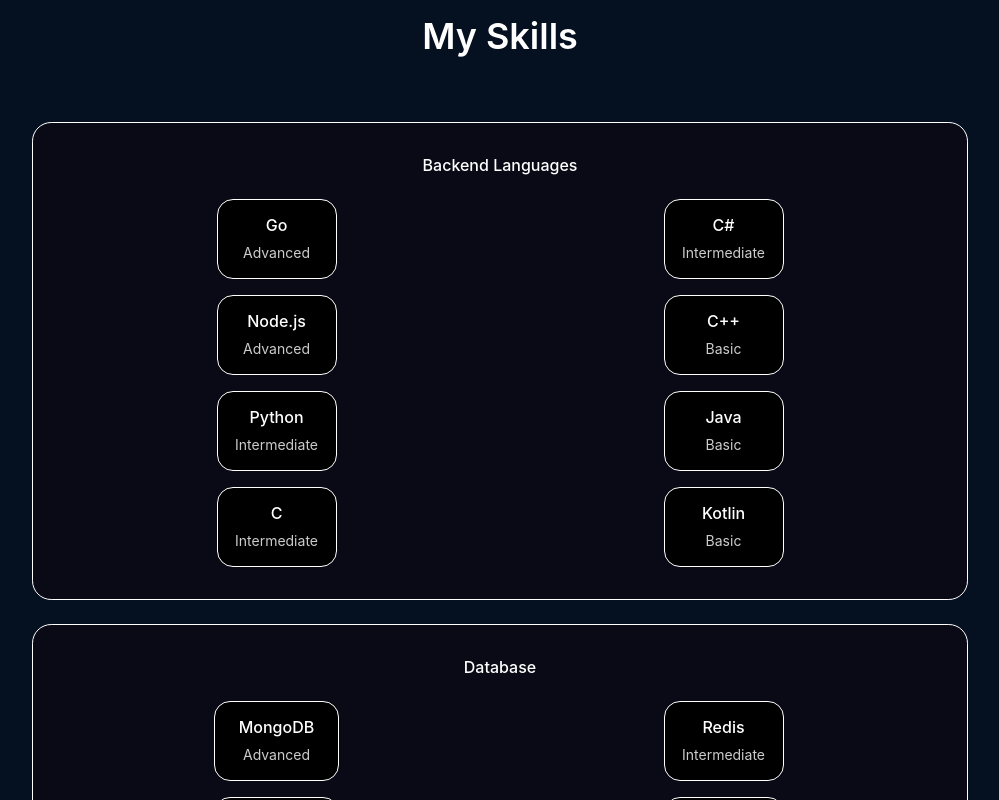
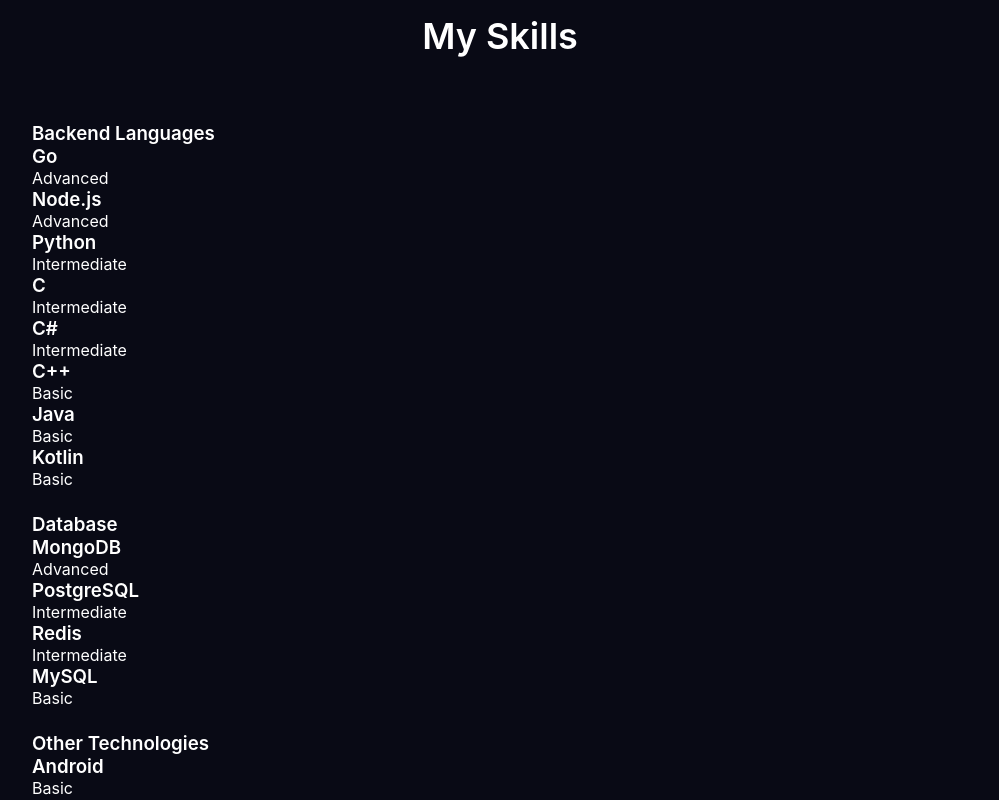
Before and after one commit to MaliQoc/my_portfolio, a React (Vite) app: page / in a window 1280 px wide. Shown: the part 1400-2200 px from the top of the page, without its empty margins (140-1139 px from the left). Built offline with nearby package versions, Linux system fonts and the light colour scheme.

Commit message:
portfolio

```diff
--- a/src/components/Skills/skills.css
+++ b/src/components/Skills/skills.css
@@ -1,76 +1,238 @@
-/* Sayfa genel ayarları */
-body {
-    background-color: #051021; /* Lacivert arka plan */
-    color: #ffffff; /* Yazılar beyaz */
+.header {
+    width: 100%;
+    position: fixed;
+    top: 0;
+    left: 0;
+    z-index: var(--z-fixed);
+    background-color: #090a15; /* Siyah arka plan */
+    box-shadow: 0 4px 6px -1px rgba(0,0,0,0.3), 0 2px 4px -2px rgba(0,0,0,0.2);
+    border-bottom-right-radius: 0.5rem; /* Hafif kavis */
+    border-bottom-left-radius: 0.5rem;
 }
 
-/* Container arka planı ve çerçeve (büyük kutu lacivert) */
-.skills-content {
-    background-color: #090a15; /* Lacivert arka plan */
-    border: 1px solid #ffffff; /* Beyaz çerçeve */
-    padding: 2rem;
-    border-radius: 1.2rem;
+/* Logo header yüksekliğine tam oturacak ve yuvarlak olacak */
+.logo-img {
+    height: calc(var(--header-height) - 0.5rem); /* biraz boşluk bırak */
+    width: auto; /* Oran korunur */
+    object-fit: cover;
+    border-radius: 50%; /* Tam yuvarlak */
+}
+
+.nav {
+    height: var(--header-height);
     display: flex;
-    flex-direction: column;
+    justify-content: space-between;
+    align-items: center;
+    column-gap: 1rem;
+}
+
+.nav-logo,
+.nav-toggle {
+    color: #ffffff; /* Beyaz yazı */
+    font-weight: var(--font-medium);
+}
+
+.nav-list {
+    display: flex;
+    column-gap: 2rem;
     align-items: center;
 }
 
-/* Skills başlığı */
-.skills-title {
-    font-size: var(--normal-font-size);
+.nav-link {
+    display: flex;
+    align-items: center; /* Yazı ve ikon yan yana */
+    font-size: var(--small-font-size);
+    color: #ffffff;
     font-weight: var(--font-medium);
-    text-align: center;
-    margin-bottom: 1.5rem;
+    transition: 0.3s;
 }
 
-/* Skills box düzeni - Grid ile otomatik sütunlar */
-.skills-box {
-    display: grid;
-    grid-template-columns: repeat(auto-fit, minmax(120px, 1fr)); /* ekran genişliğine göre otomatik sütun */
-    gap: 1.5rem; /* kutular arası boşluk */
-    width: 100%; /* kutuların containerı doldurmasını sağla */
-    justify-items: center; /* kutuları ortala */
+.nav-link i {
+    margin-right: 0.5rem; /* İkon ile yazı arası boşluk */
 }
 
-/* Grup düzeni */
-.skills-group {
-    display: flex;
-    flex-direction: column;
-    row-gap: 1rem;
+.nav-close,
+.nav-icon,
+.nav-toggle {
+    display: none;
 }
 
-/* Küçük kutular (skills verisi) - içi siyah, çerçeve beyaz */
-.skills-data {
-    display: flex;
-    flex-direction: column;
-    justify-content: center; /* Dikey ortala */
-    align-items: center;     /* Yatay ortala */
-    padding: 1rem;
-    border: 1px solid #ffffff; /* Beyaz çerçeve */
-    border-radius: 1rem;
-    background-color: #000000; /* İç siyah */
-    min-width: 120px; /* Minimum kutu genişliği */
-    min-height: 80px; /* Dikeyde yeterli alan için */
-    text-align: center; /* Yazıyı ortala */
+.active-link,
+.nav-link:hover {
+    color: #cccccc; /* Hover rengi */
 }
 
-/* Skills isim ve seviye */
-.skills-name {
-    font-size: var(--normal-font-size);
-    font-weight: var(--font-medium);
-    line-height: 18px;
-    margin-bottom: 0.5rem;
+/* ===== BREAKPOINTS ===== */
+@media screen and (max-width: 768px) {
+    .header {
+        top: initial;
+        bottom: 0;
+        box-shadow: 0 -1px 4px rgba(0,0,0,0.3);
+        border-top-left-radius: 0.5rem;
+        border-top-right-radius: 0.5rem;
+        border-bottom-left-radius: 0;
+        border-bottom-right-radius: 0;
+        padding: 0.5rem 1rem;
+        display: flex;
+        align-items: center;
+        justify-content: flex-start; /* Logo sola */
+        position: relative;
+    }
+
+    .nav-menu {
+        position: fixed;
+        bottom: -100%;
+        left: 0;
+        width: 100%;
+        background-color: #0a0a0a !important; /* Siyah mobil menü */
+        padding: 2rem 1.5rem;
+        box-shadow: 0 -1px 4px rgba(0,0,0,0.3);
+        border-radius: 0.5rem 0.5rem 0 0;
+        transition: 0.3s;
+    }
+
+    .show-menu {
+        bottom: 0;
+    }
+
+    /* SABİT GRID – HER ZAMAN 4 SÜTUN */
+    .nav-list {
+        display: grid;
+        grid-template-columns: repeat(4, 1fr);
+        gap: 1.5rem;
+        justify-items: center;
+    }
+
+    .nav-icon,
+    .nav-close,
+    .nav-toggle {
+        display: block;
+        color: #ffffff; /* Beyaz ikonlar */
+    }
+
+    .nav-close:hover {
+        color: #cccccc;
+    }
 }
 
-.skills-level {
-    font-size: var(--small-font-size);
-    color: #cccccc;
+/* Header ortasındaki yazı */
+.header-center-text {
+    position: absolute;
+    top: 50%;
+    left: 48%; /* 50% -> 48% ile biraz sola kaydırdık */
+    transform: translate(-50%, -50%);
+    text-align: center;
+    color: #ffffff;
+    pointer-events: none; /* Menü üzerine tıklamayı engeller */
+    width: 90%; /* Mobilde taşmayı önler */
 }
 
-/* Responsive ayarlar */
-@media screen and (max-width: 576px) {
-    .skills-data {
-        min-width: 100%;
-        max-width: 300px;
+.header-center-text p {
+    font-size: 1rem; /* Ana söz boyutu */
+    margin: 0;
+    line-height: 1.4;
+}
+
+.header-center-text span {
+    display: block;
+    font-size: 0.85rem; /* Alt yazı boyutu */
+    margin-top: 0.25rem;
+    font-weight: 500;
+}
+
+/* Türk bayrağı sağa hizalı ve yuvarlak */
+.nav-flag {
+    width: 50px;        /* Bayrak boyutu */
+    height: 50px;
+    border-radius: 50%; /* Yuvarlak */
+    margin-left: 1rem;  /* Yazıdan uzaklığı artırdık */
+    object-fit: cover;
+    vertical-align: middle;
+}
+
+.nav-flag img {
+    width: 100%;
+    height: 100%;
+    object-fit: cover;
+}
+
+/* ===================== MOBILE RESPONSIVE ===================== */
+@media screen and (max-width: 768px) {
+    .header {
+        top: initial;
+        bottom: 0;
+        box-shadow: 0 -1px 4px rgba(0,0,0,0.3);
+        border-top-left-radius: 0.5rem;
+        border-top-right-radius: 0.5rem;
+        border-bottom-left-radius: 0;
+        border-bottom-right-radius: 0;
+        padding: 0.5rem 1rem;
+        position: relative;
+        display: block; /* LOGO ve yazı çakışmasın */
+    }
+
+    /* Logo sola sabit */
+    .logo-img {
+        height: 40px;
+        width: 40px;
+        border-radius: 50%;
+        position: absolute;
+        top: 50%;
+        left: 1rem;
+        transform: translateY(-50%); /* Dikey ortala */
+    }
+
+    /* Ortadaki yazı tam ortaya */
+    .header-center-text {
+        position: absolute;
+        top: 50%;
+        left: 50%;
+        transform: translate(-50%, -50%);
+        text-align: center;
+        width: 70%;
+        z-index: 1;
+        pointer-events: none;
+    }
+
+    .header-center-text p {
+        font-size: 0.8rem;
+        line-height: 1.2;
+    }
+
+    .header-center-text span {
+        font-size: 0.65rem;
+        margin-top: 0.2rem;
+    }
+
+    /* Bayrak sağda */
+    .nav-flag {
+        width: 35px;
+        height: 35px;
+        border-radius: 50%;
+        position: absolute;
+        right: 1rem;
+        top: 50%;
+        transform: translateY(-50%);
     }
 }
+
+@media screen and (max-width: 480px) {
+    .header-center-text p {
+        font-size: 0.75rem;
+    }
+
+    .header-center-text span {
+        font-size: 0.65rem;
+    }
+
+    /* Küçük ekranlarda da 4 sütun sabit */
+    .nav-list {
+        grid-template-columns: repeat(4, 1fr);
+        gap: 1rem;
+    }
+
+    .nav-flag {
+        width: 35px;
+        height: 35px;
+    }
+}
```
